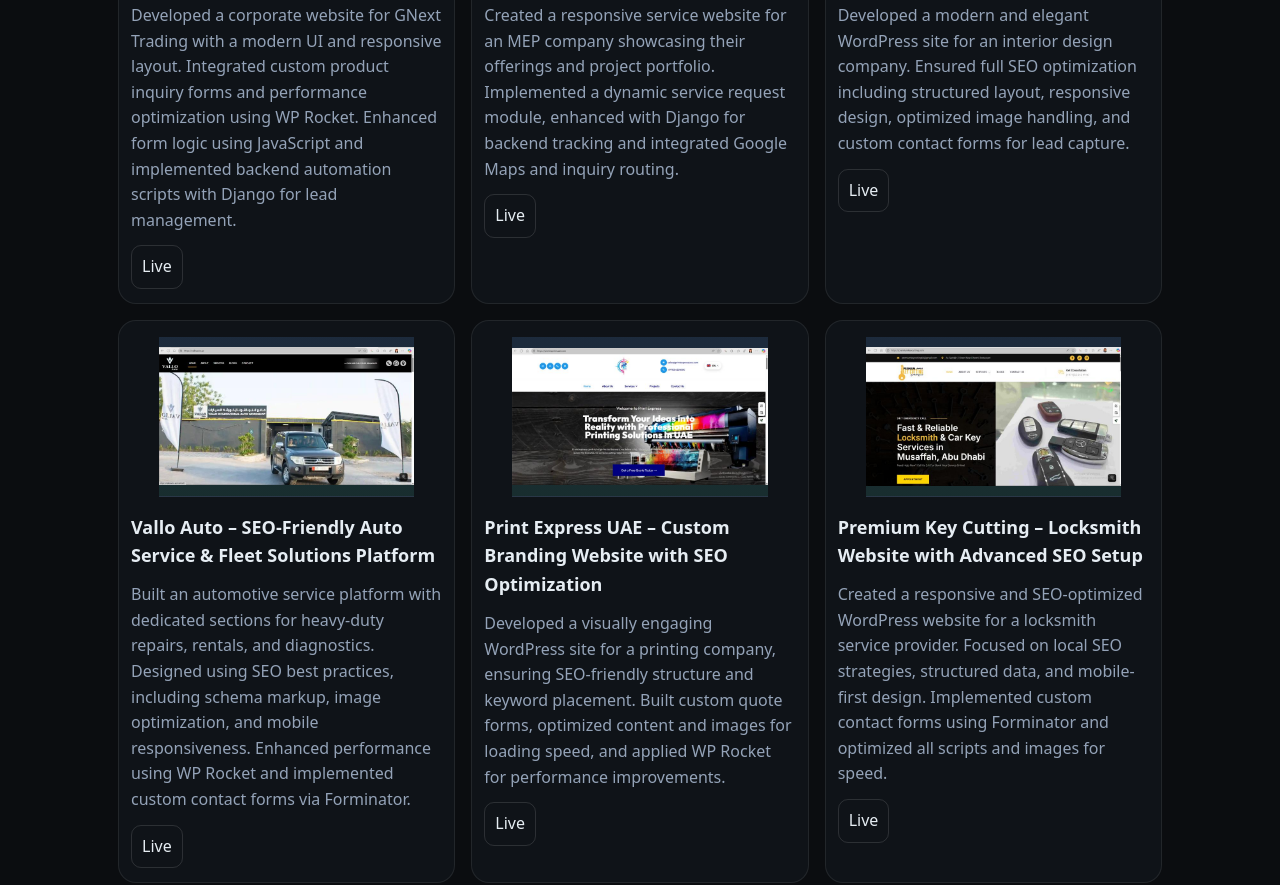
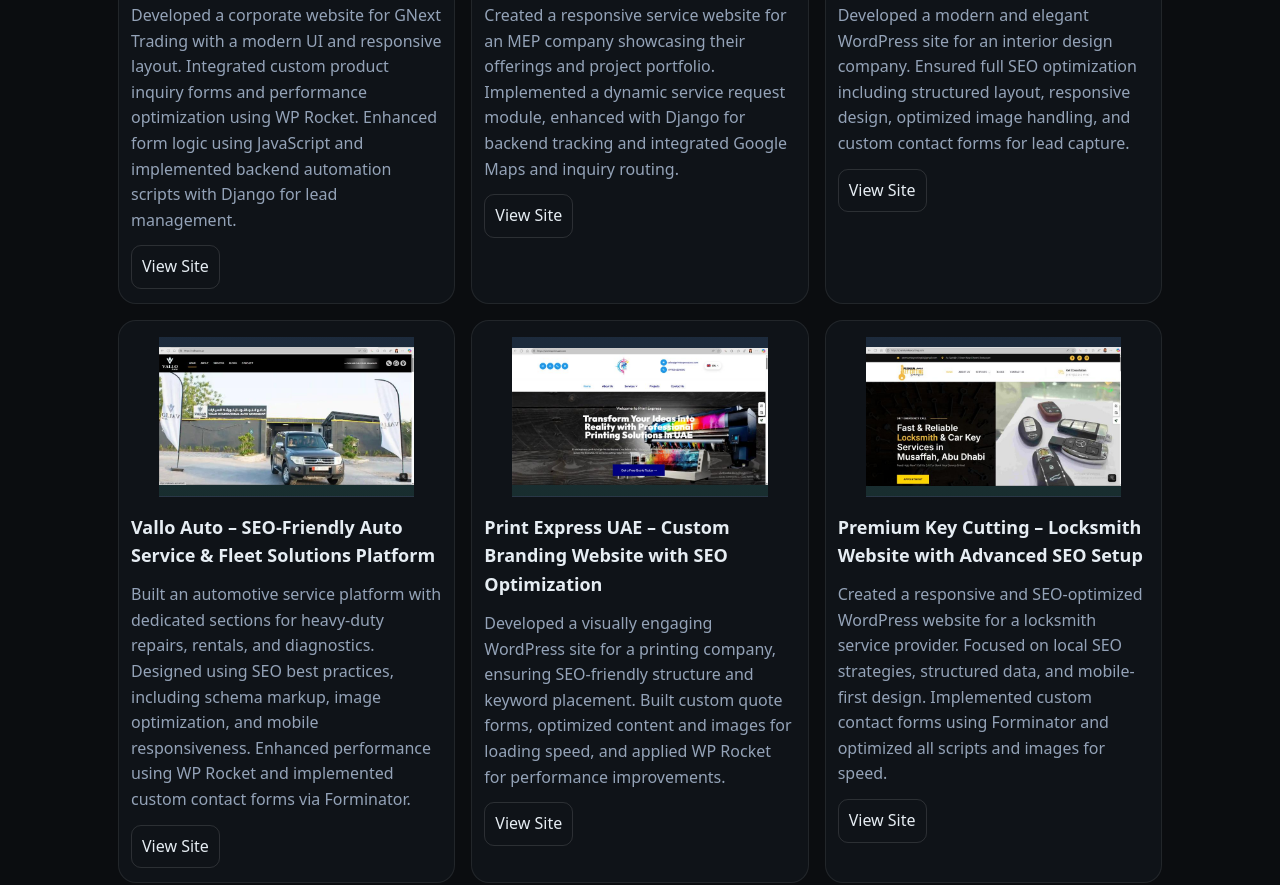
Before and after one commit to projectAI21/Senthil-Kumar-Full-Stack-Web-Developer, a plain HTML site: page index.html in a window 1280 px wide. Shown: the part 1708-2593 px from the top of the page. Drawn offline with Linux system fonts and the light colour scheme.

Commit message:
Update index.html

```diff
--- a/index.html
+++ b/index.html
@@ -188,7 +188,7 @@
           <h3>GNEXT Tech Branding LLC– WordPress Custom Development</h3>
           <p>Developed a corporate website for GNext Trading with a modern UI and responsive layout. Integrated custom product inquiry forms and performance optimization using WP Rocket. Enhanced form logic using JavaScript and implemented backend automation scripts with Django for lead management.</p>
           <nav>
-            <a href="https://gnext.ae" target="_blank" rel="noopener">Live</a>
+            <a href="https://gnext.ae" target="_blank" rel="noopener">View Site</a>
           </nav>
         </article>
         <article>
@@ -199,7 +199,7 @@
 Red Dot – Electro-Mechanical Service Website</h3>
           <p>Created a responsive service website for an MEP company showcasing their offerings and project portfolio. Implemented a dynamic service request module, enhanced with Django for backend tracking and integrated Google Maps and inquiry routing.</p>
           <nav>
-            <a href="https://reddotem.com/" target="_blank" rel="noopener">Live</a>
+            <a href="https://reddotem.com/" target="_blank" rel="noopener">View Site</a>
           </nav>
         </article>
         <article>
@@ -209,7 +209,7 @@
           <h3>UAR Decor – Interior Design Website</h3>
           <p>Developed a modern and elegant WordPress site for an interior design company. Ensured full SEO optimization including structured layout, responsive design, optimized image handling, and custom contact forms for lead capture.</p>
           <nav>
-            <a href="https://uardecor.com/" target="_blank" rel="noopener">Live</a>
+            <a href="https://uardecor.com/" target="_blank" rel="noopener">View Site</a>
           </nav>
         </article>
         <article>
@@ -219,7 +219,7 @@
           <h3>Vallo Auto – SEO-Friendly Auto Service & Fleet Solutions Platform</h3>
           <p>Built an automotive service platform with dedicated sections for heavy-duty repairs, rentals, and diagnostics. Designed using SEO best practices, including schema markup, image optimization, and mobile responsiveness. Enhanced performance using WP Rocket and implemented custom contact forms via Forminator.</p>
           <nav>
-            <a href="https://valloauto.ae/" target="_blank" rel="noopener">Live</a>
+            <a href="https://valloauto.ae/" target="_blank" rel="noopener">View Site</a>
           </nav>
         </article>
         <article>
@@ -229,7 +229,7 @@
           <h3>Print Express UAE – Custom Branding Website with SEO Optimization</h3>
           <p>Developed a visually engaging WordPress site for a printing company, ensuring SEO-friendly structure and keyword placement. Built custom quote forms, optimized content and images for loading speed, and applied WP Rocket for performance improvements.</p>
           <nav>
-            <a href="https://printexpressuae.com/" target="_blank" rel="noopener">Live</a>
+            <a href="https://printexpressuae.com/" target="_blank" rel="noopener">View Site</a>
           </nav>
         </article>
         <article>
@@ -239,7 +239,7 @@
           <h3>Premium Key Cutting – Locksmith Website with Advanced SEO Setup</h3>
           <p>Created a responsive and SEO-optimized WordPress website for a locksmith service provider. Focused on local SEO strategies, structured data, and mobile-first design. Implemented custom contact forms using Forminator and optimized all scripts and images for speed.</p>
           <nav>
-            <a href="https://premiumkeycutting.com/" target="_blank" rel="noopener">Live</a>
+            <a href="https://premiumkeycutting.com/" target="_blank" rel="noopener">View Site</a>
           </nav>
         </article>
       </div>
```
